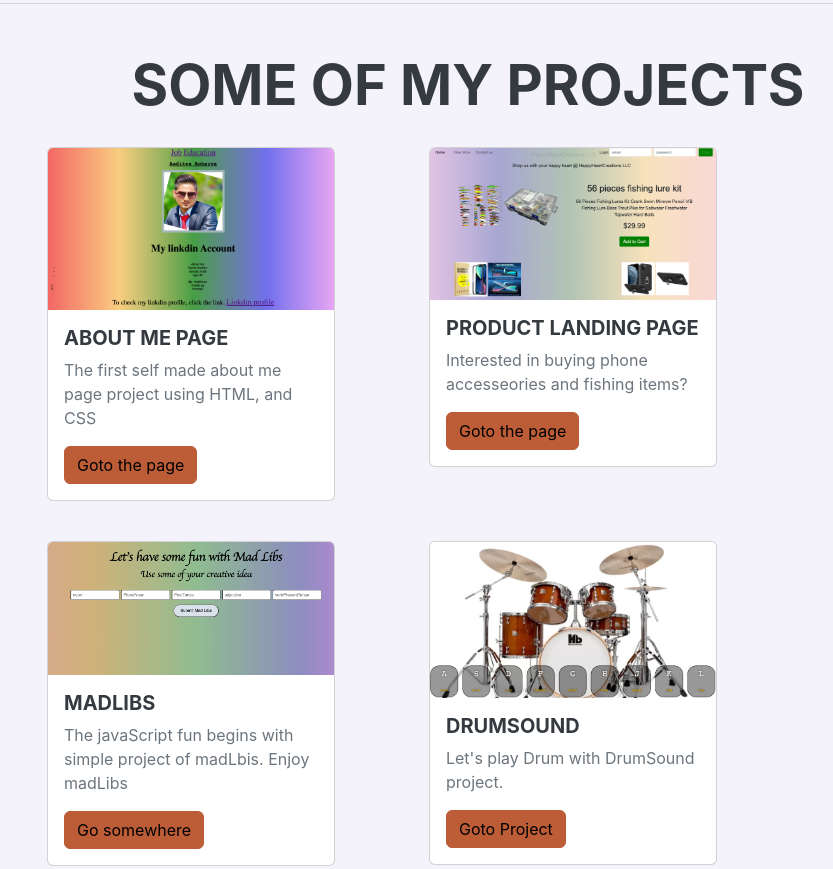
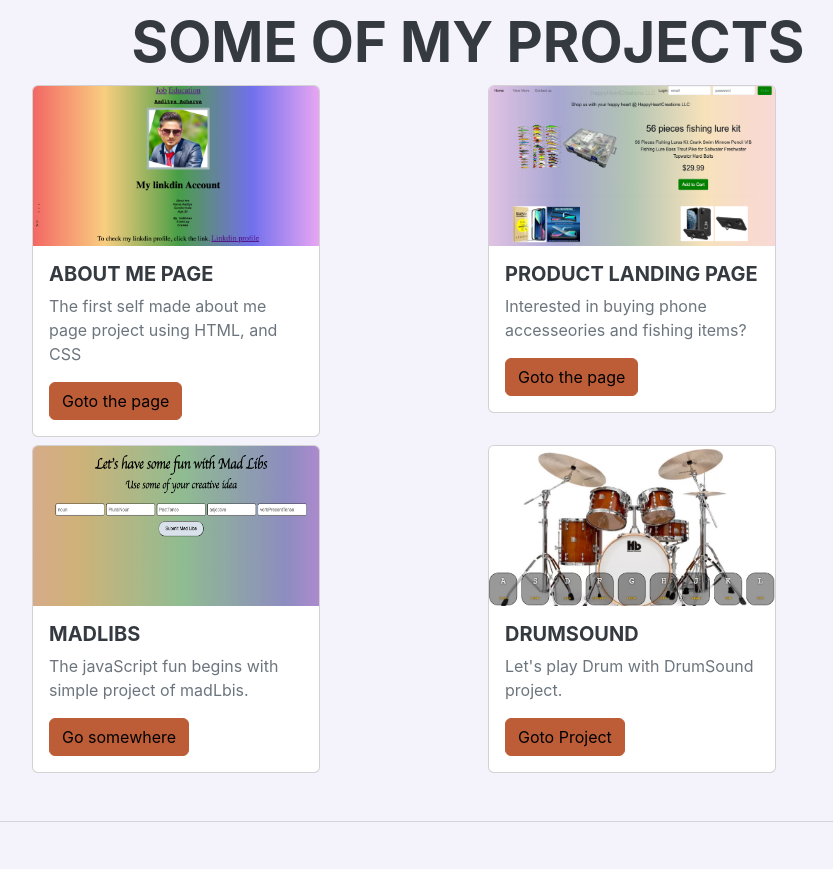
Before and after one commit to Aadityaa203/personalPortfolioTemplete, a plain HTML site: page index.html in a window 1280 px wide. Shown: the part 3384-4253 px from the top of the page, without its empty margins (308-1141 px from the left). Drawn offline with nearby package versions, Linux system fonts and the light colour scheme; a web font is replaced by a local one.

Commit message:
Fixed cards alignment for all web pages

```diff
--- a/index.html
+++ b/index.html
@@ -190,9 +190,7 @@
                 </div>
                 <!--Extra skills-->
                 <div class="row">
-                    <div class="subheading mt-3">
-                        <h3>Additional Trainings: </h3>
-                    </div>
+
                     <h5>Speaks multiple Languages:</h5>
                     <ul>
                         <li>English</li>
@@ -203,6 +201,9 @@
                     <p>Listen and deliver the right message to the receiver and speaker, write notes to aid
                         memory,
                         and keep the privacy of work.</p>
+                    <div class="subheading mt-3">
+                        <h4>Additional Trainings: </h4>
+                    </div>
                     <li>
                         Certified Home Health Aide (76 hours): 2016
                     </li>
@@ -230,10 +231,11 @@
         <section class="resume-section" id="Projects">
             <div class="resume-section-content">
                 <h2 class="projects text-center">Some of my Projects</h2>
+                <div class="container">
                     <div class="row">
-                    <div class="col-sm-4">
-                        <div class="card mb-3 mb-md-0" style="width: 18rem;">
-                            <img class="card-img-top" src="./image/about me.png" alt="Card image cap">
+                        <div class="col">
+                            <div class="card mb-3 mx-4 mb-md-2 mx-lg-2" style="width: 18rem;">
+                                <img class="card-img-top" src="./image/about me.png" style="height: 10rem;" alt="Card image cap">
                                 <div class="card-body">
                                     <h5 class="card-title">About me Page</h5>
                                     <p class="card-text">The first self made about me page project using HTML, and CSS
@@ -243,9 +245,9 @@
                                 </div>
                             </div>
                         </div>
-                    <div class="col-sm-4">
-                        <div class="card mb-3 mb-md-0" style="width: 18rem;">
-                            <img class="card-img-top" src="./image/productlandingpage.png" alt="Card image cap">
+                        <div class="col">
+                            <div class="card mb-3 mx-4 mb-md-2 mx-lg-2" style="width: 18rem;">
+                                <img class="card-img-top" src="./image/productlandingpage.png" style="height: 10rem;" alt="Card image cap">
                                 <div class="card-body">
                                     <h5 class="card-title">Product Landing Page</h5>
                                     <p class="card-text">Interested in buying phone accesseories and fishing items?</p>
@@ -254,27 +256,28 @@
                                 </div>
                             </div>
                         </div>
-                    <div class="col-sm-4">
-                        <div class="card mb-3 mb-md-0" style="width: 18rem;">
-                            <img class="card-img-top" src="./image/madLibs.png" alt="Card image cap">
+                        <div class="col">
+                            <div class="card mb-3 mx-4 mb-md-2 mx-lg-2" style="width: 18rem;">
+                                <img class="card-img-top" src="./image/madLibs.png" style="height: 10rem;" alt="Card image cap">
                                 <div class="card-body">
                                     <h5 class="card-title">MadLibs</h5>
-                                <p class="card-text">The javaScript fun begins with simple project of madLbis. Enjoy
-                                    madLibs </p>
+                                    <p class="card-text">The javaScript fun begins with simple project of madLbis. </p>
                                     <a href="http://127.0.0.1:5500/mad%20libs/index.html" class="btn btn-primary">Go
                                         somewhere</a>
                                 </div>
                             </div>
                         </div>
-                    <div class="col-sm-4">
-                        <div class="card mb-3 mb-md-0" style="width: 18rem;">
-                            <img class="card-img-top" src="./image/DrumMachine.png" alt="Card image cap">
+                        <div class="col">
+                            <div class="card mb-3 mx-4 mb-md-2 mx-lg-2" style="width: 18rem;">
+                                <img class="card-img-top" src="./image/DrumMachine.png" style="height: 10rem;" alt="Card image cap">
                                 <div class="card-body">
                                     <h5 class="card-title">DrumSound</h5>
                                     <p class="card-text">Let's play Drum with DrumSound project.</p>
-                                <a href="http://127.0.0.1:5500/DRUM%20MACHINE/index.html" class="btn btn-primary">Goto
+                                    <a href="http://127.0.0.1:5500/DRUM%20MACHINE/index.html"
+                                        class="btn btn-primary">Goto
                                         Project</a>
                                 </div>
+
                             </div>
                         </div>
                     </div>
```
Also changed, not shown: styles.css. Lines whose indentation alone changed are shown as unchanged.
